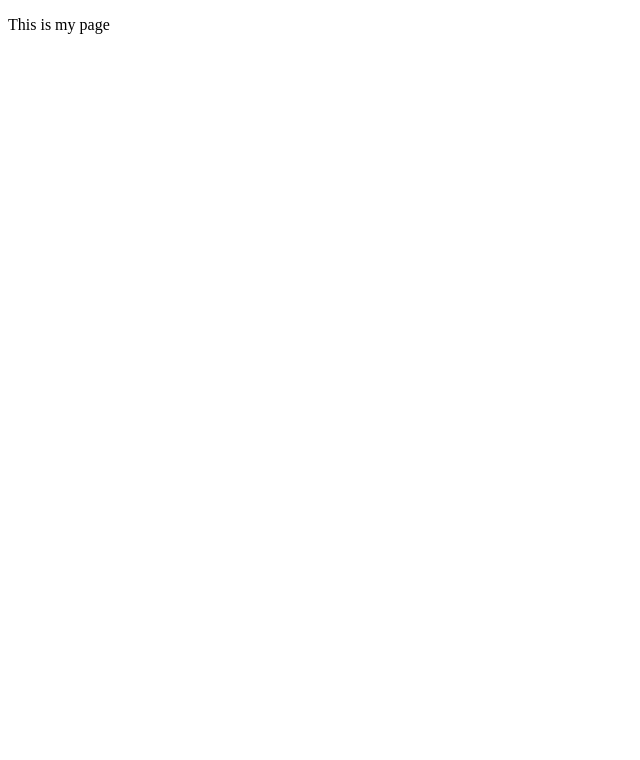
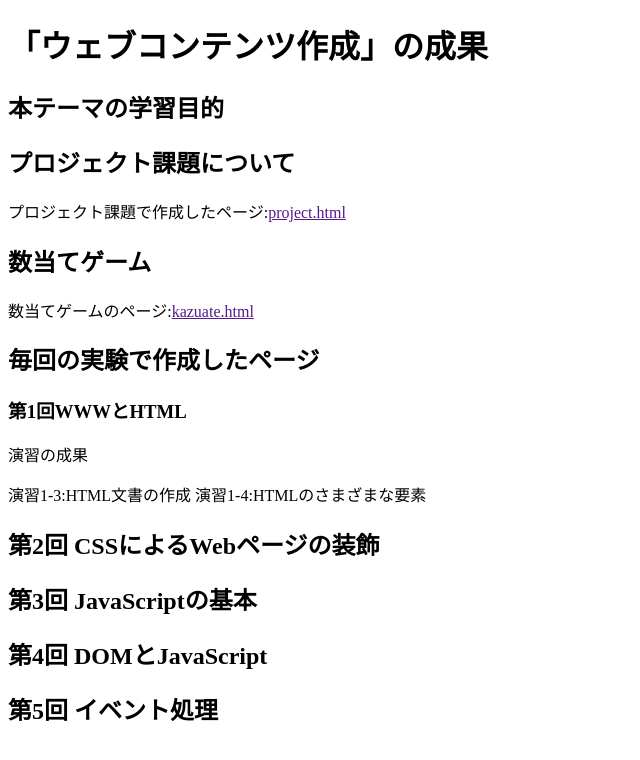
Before and after one commit to G284862022/medialabo, a plain HTML site: page index.html in a window 1280 px wide. Shown: the whole page, without its empty margins (0-640 px from the left). Drawn offline with Linux system fonts and the light colour scheme.

Commit message:
index.html

```diff
--- a/index.html
+++ b/index.html
@@ -2,9 +2,28 @@
 <html>
   <head>
     <meta charset="utf-8">
-    <title>My test page</title>
+    <title>this is my test page</title>
   </head>
   <body>
-    <p>This is my page</p>
+    <h1>「ウェブコンテンツ作成」の成果</h1>
+    <h2>本テーマの学習目的</h2>
+    <p></p>
+    <h2>プロジェクト課題について</h2>
+    <p></p>
+    <p>プロジェクト課題で作成したページ:<a href="" target="_blank">project.html</a></p>
+    <h2>数当てゲーム</h2>
+    <p></p>
+    <p>数当てゲームのページ:<a href="" target="_blank">kazuate.html</a></p>
+    <h2>毎回の実験で作成したページ</h2>
+    <h3>第1回WWWとHTML</h3>
+    <p></p>
+    <p>演習の成果</p>
+    <ul></ul>
+      <il href="https://g284862022.github.io/medialabo/practice-html/structure.html" target="_blank">演習1-3:HTML文書の作成</il>
+      <il href="https://g284862022.github.io/medialabo/practice-html/elements.html" target="_blank">演習1-4:HTMLのさまざまな要素</il>
+    <h2>第2回 CSSによるWebページの装飾</h2>
+    <h2>第3回 JavaScriptの基本</h2>
+    <h2>第4回 DOMとJavaScript</h2>
+    <h2>第5回 イベント処理</h2>
   </body>
 </html>
```
